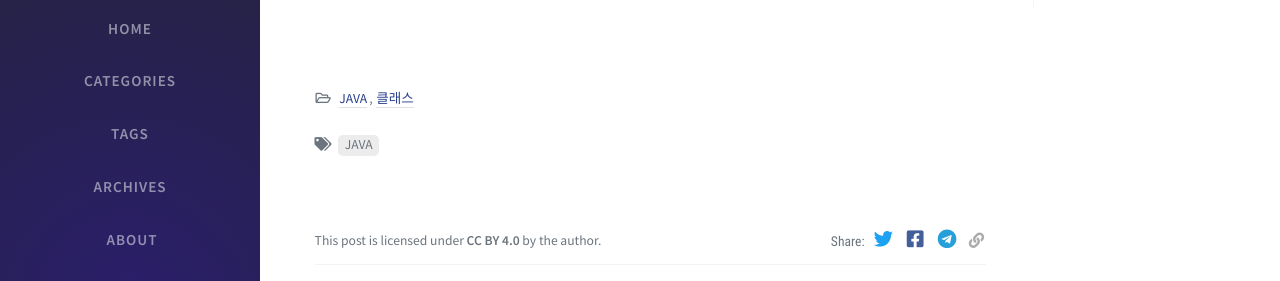
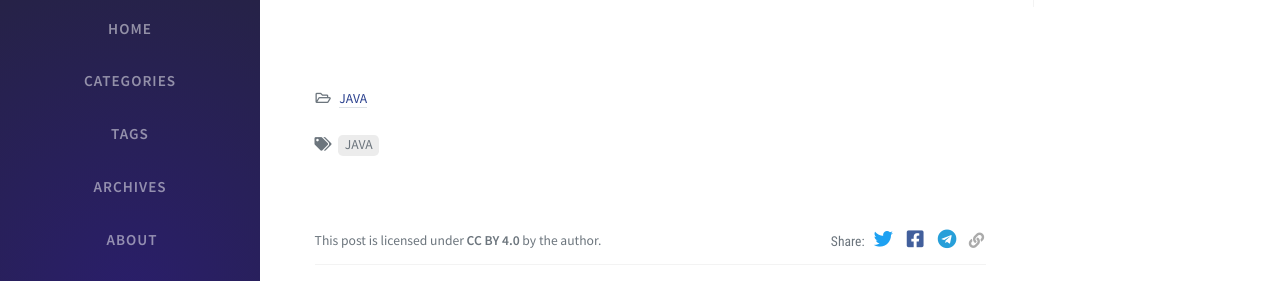
Before and after one commit to 77kkyu/77kkyu.github.io, a Jekyll site: the page built from _posts/2020-08-25-클래스.md, in a window 1280 px wide and 1115 px high. Shown: the part 247-528 px from the top of the window. Built offline with Jekyll 4.4.1, drawn with Linux system fonts in a browser that asks for light colours; nearby versions of some CDN libraries; comment, search, counter and statistics services are not loaded.

Commit message:
Update 2020-08-25-클래스.md

```diff
--- a/_posts/2020-08-25-클래스.md
+++ b/_posts/2020-08-25-클래스.md
@@ -2,7 +2,7 @@
 title: 클래스란?
 author: 귀신코딩
 date: 2020-08-24 11:33:00 +0800
-categories: [JAVA, 클래스]
+categories: [JAVA]
 tags: [JAVA]
 math: true
 ---
```
